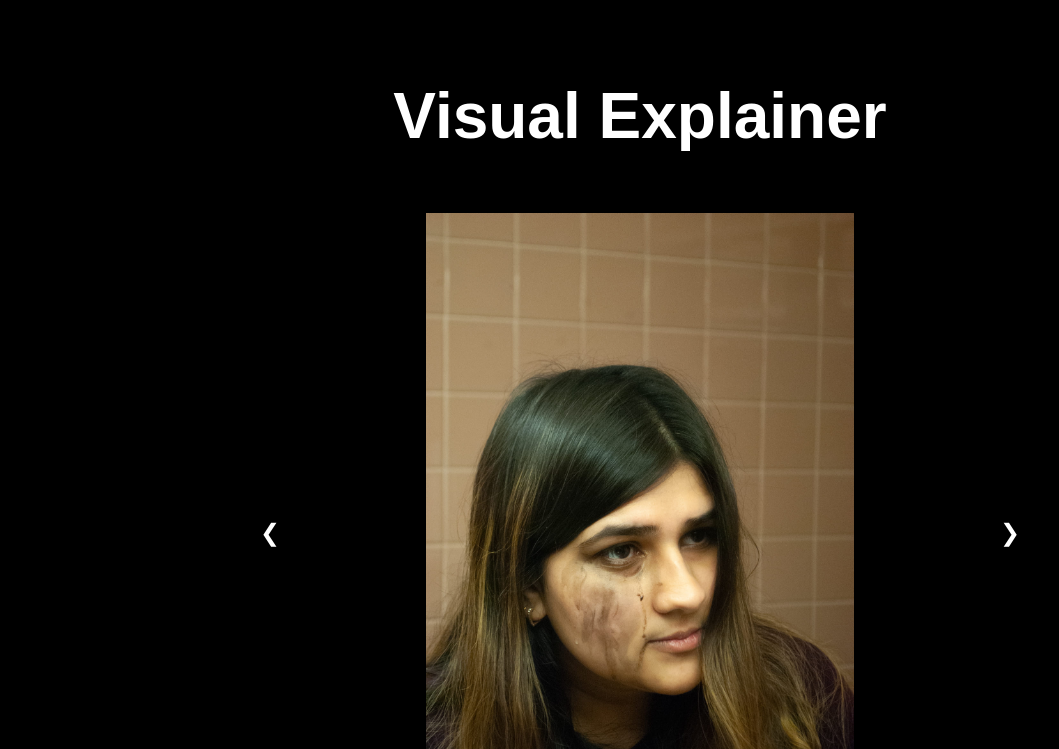
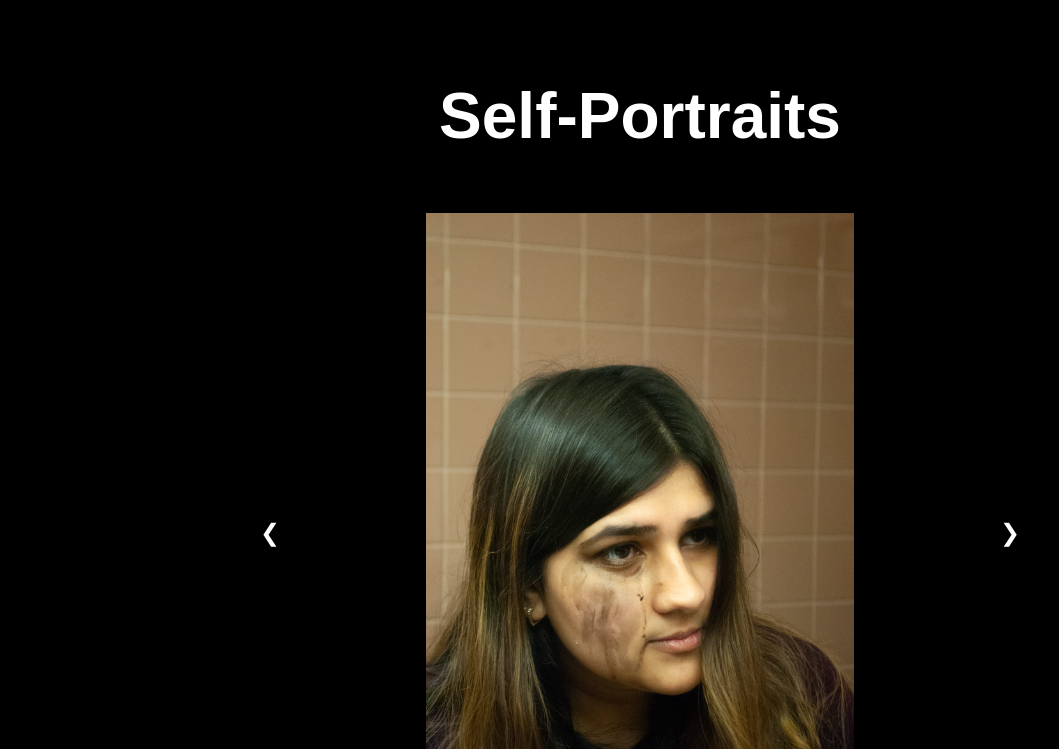
Before and after one commit to nandinigandhi/portfolio-v2, a plain HTML site: page self.html in a window 1280 px wide. Shown: the part 51-800 px from the top of the page, without its empty margins (0-1059 px from the left). Drawn offline with Linux system fonts and the light colour scheme.

Commit message:
fixed images

```diff
--- a/self.html
+++ b/self.html
@@ -27,7 +27,7 @@
     </header>
     <main>
         <section class="project-page">
-            <h1>Visual Explainer</h1>
+            <h1>Self-Portraits</h1>
             <div class="slideshow-container">
                 <div class="slides">
                     <img src="images/images-self/FinalImageA3-1.jpg" alt="#">
```
Also changed, not shown: 3 other files.
